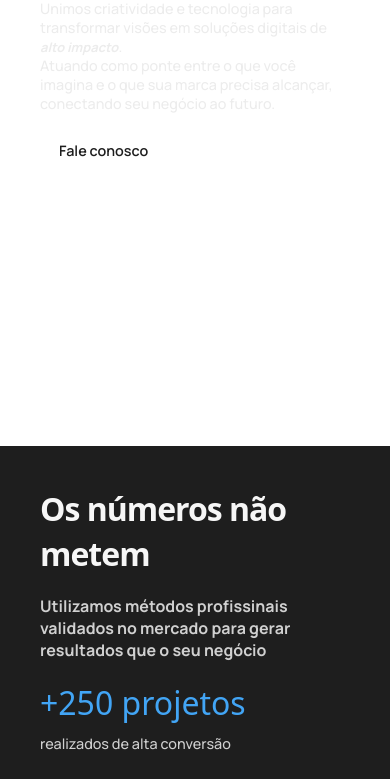
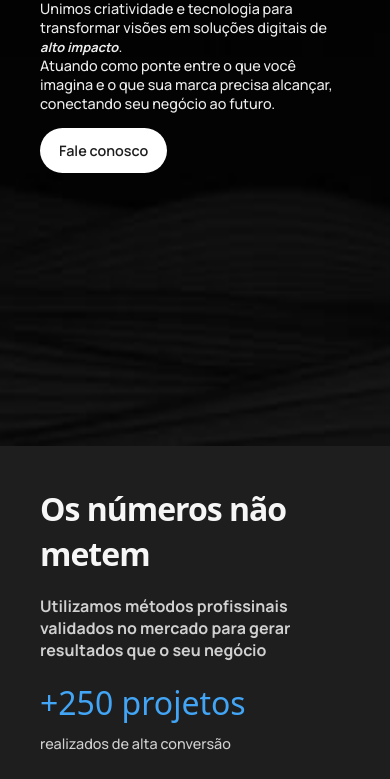
Before and after one commit to Emanuel-Reis17/ArclineAgency, a plain HTML site: page index.html in a window 390 px wide. Shown: the part 464-1243 px from the top of the page. Drawn offline with nearby package versions, Linux system fonts and the light colour scheme; a web font is replaced by a local one.

Commit message:
Reconcertando de novo

```diff
--- a/assets/css/medias/main.css
+++ b/assets/css/medias/main.css
@@ -1,6 +1,6 @@
 @media screen and (max-width: 1024px) {
     .hero__banner {
-        background-image: url('../images/bg-768px.jpg');
+        background-image: url('../../images/bg-768px.jpg');
     }
 
     .hero__title {
@@ -62,7 +62,7 @@
 
 @media screen and (max-width: 425px) {
     .hero__banner {
-        background-image: url('../images/bg-425px-full.jpg');
+        background-image: url('../../images/bg-425px-full.jpg');
     }
 
     .hero {
```
